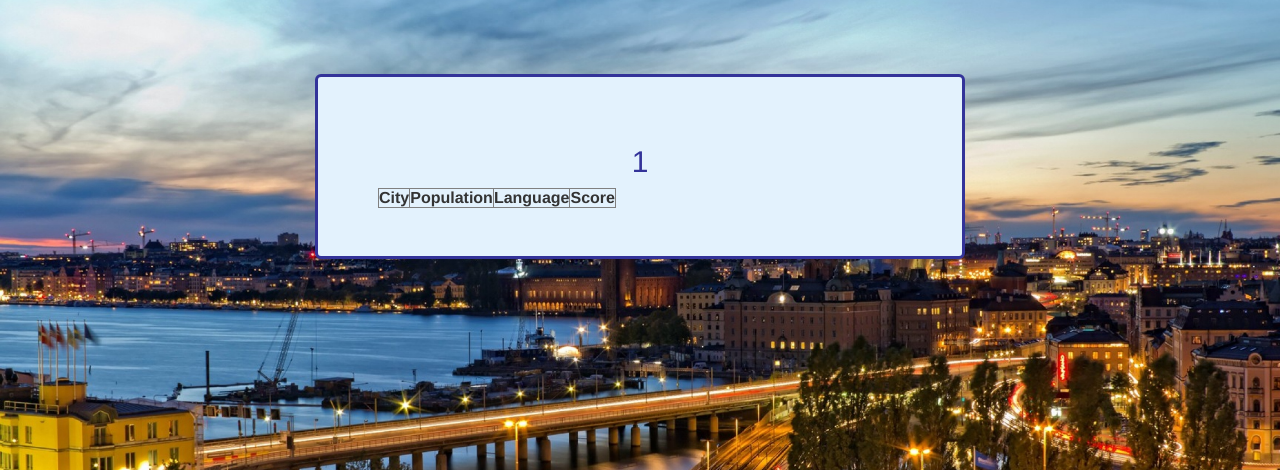
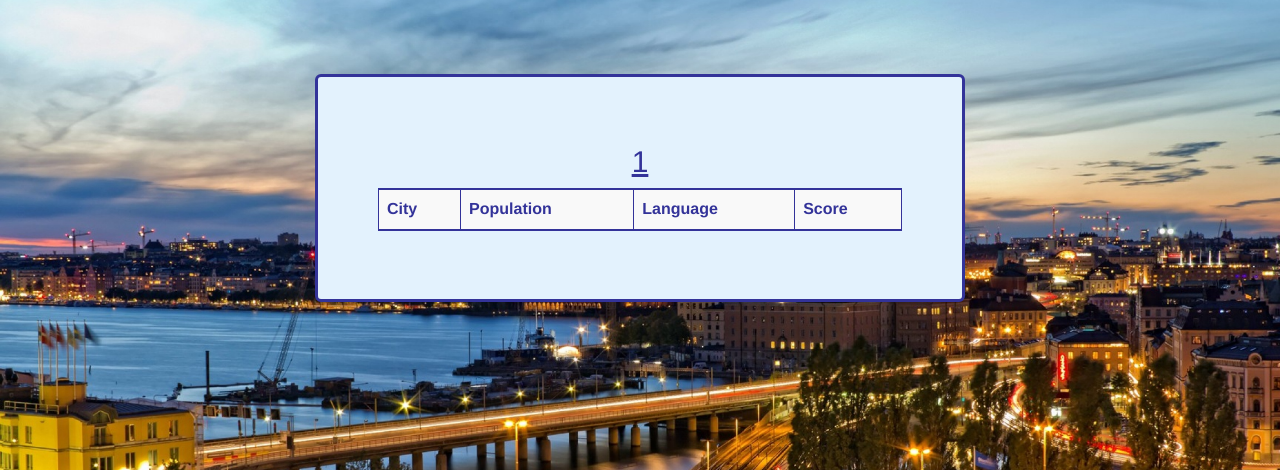
Before and after one commit to AnnaHerrera7/databasics4400, a PHP site: page /country_listing.php?a=1 in a window 1280 px wide. Shown: the part 51-521 px from the top of the page. Run offline with PHP 8.4, Linux system fonts and the light colour scheme; data that the repository does not hold is empty; some libraries are stand-ins or nearby versions.

Commit message:
All I could change was the table stuff...

```diff
--- a/country_listing.php
+++ b/country_listing.php
@@ -13,7 +13,7 @@ session_start();
           rel="stylesheet" integrity="sha384-T8Gy5hrqNKT+hzMclPo118YTQO6cYprQmhrYwIiQ/3axmI1hQomh7Ud2hPOy8SP1"
           crossorigin="anonymous">
 
-    <link rel = 'stylesheet' href = './css/country_search.css'/>
+    <link rel = 'stylesheet' href = './css/country_listing.css'/>
 
     <meta charset ='utf-8'/>
     <title>GTtravel</title>
@@ -45,7 +45,7 @@ session_start();
                   ORDER BY AvgScore DESC, CityName;";
           $result = mysqli_query($con, $sql);
           if(mysqli_num_rows($result) > -1) {
-            echo "<table class= \"text-center\" border=\"1\">";
+            echo "<table class= \"table table-striped\" border=\"1\">";
             echo "<tr>";
                 echo "<th>City</th><th>Population</th><th>Language</th><th>Score</th>";
             echo "</tr>";
--- a/css/country_listing.css
+++ b/css/country_listing.css
@@ -23,3 +23,29 @@ body {
 .navbar:hover {
     background-color: rgba(227, 242, 253, 1)!important;
 }
+
+
+.jumbotron {
+    float: none;
+    margin-left: auto;
+    margin-right: auto;
+    background-color: #e3f2fd!important;
+    border-color: #333399!important;
+    border-style: solid;
+    color: #333399;
+    width: 650px;
+
+}
+
+h2 {
+    text-decoration: underline;
+}
+
+.table tbody tr {
+    margin-left: auto;
+    margin-right: auto;
+    border-top: 2px solid;
+    border-bottom: 2px solid;
+    border-color: #333399!important;
+    color: #333399!important;
+}
```
